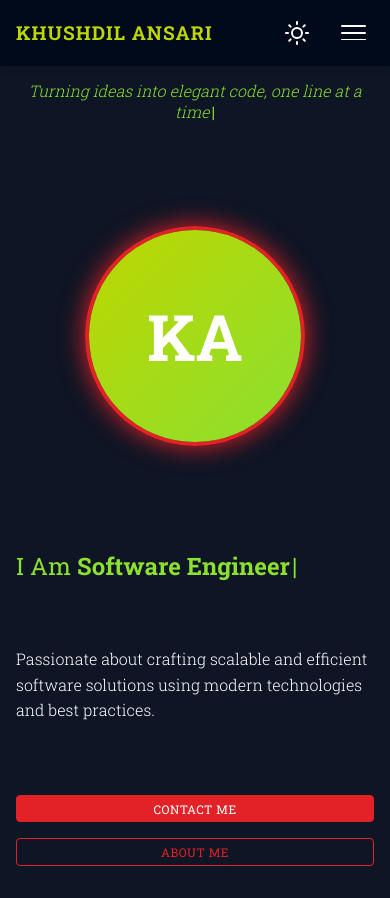
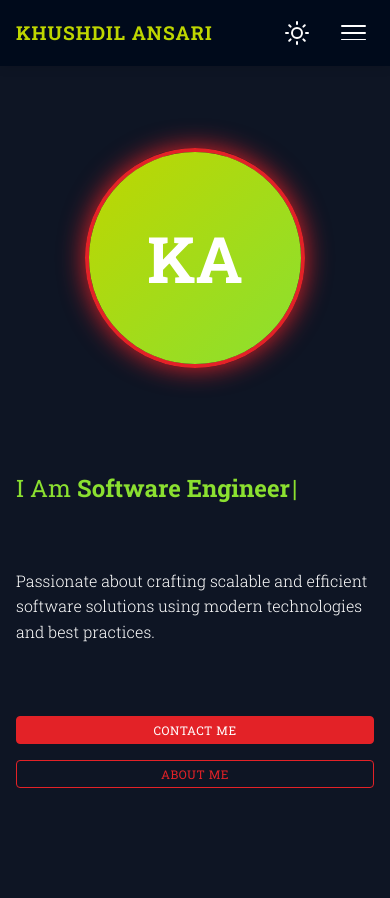
Before and after one commit to Khushdil380/khushdil-ansari-portfolio, a React (Create React App) app in the folder client/: page / in a window 390 px wide. After the commit the page ends 844 px from the top, so only its background shows below. Built offline with nearby package versions, Linux system fonts and the light colour scheme.

Commit message:
Quote gap fixed

```diff
--- a/client/src/components/Hero/HeroSection.css
+++ b/client/src/components/Hero/HeroSection.css
@@ -1,3 +1,7 @@
+/* ========================================
+   HERO SECTION - BASE STYLES
+   ======================================== */
+
 .hero-section {
   min-height: 100vh;
   display: flex;
@@ -7,6 +11,7 @@
   background-color: var(--primary-bg);
 }
 
+/* Quote Text Section */
 .hero-quote-wrapper {
   max-width: 1400px;
   width: 100%;
@@ -14,6 +19,7 @@
   text-align: center;
 }
 
+/* Main Content Container */
 .hero-container {
   max-width: 1400px;
   margin: 0 auto;
@@ -24,12 +30,14 @@
   width: 100%;
 }
 
+/* Text Content Wrapper */
 .hero-content {
   display: flex;
   flex-direction: column;
   gap: 1rem;
 }
 
+/* Action Buttons */
 .hero-buttons {
   display: flex;
   gap: 1.5rem;
@@ -37,20 +45,51 @@
   flex-wrap: wrap;
 }
 
-/* Mobile: Show image at top */
+/* Image Display - Mobile shows at top, Desktop shows on right */
 .hero-image-mobile {
   display: flex;
   justify-content: center;
   order: -1;
 }
 
-/* Desktop: Hide mobile image, show desktop image on right */
 .hero-image-desktop {
   display: none;
 }
 
-/* Desktop Layout */
-@media (min-width: 769px) {
+/* ========================================
+   RESPONSIVE BREAKPOINTS
+   ======================================== */
+
+/* MOBILE: 0px - 480px (Phones) */
+@media (max-width: 480px) {
+  .hero-section {
+    padding: 0.1rem 1rem 2rem;
+    min-height: auto;
+  }
+
+  .hero-buttons {
+    flex-direction: column;
+    gap: 1rem;
+  }
+
+  .hero-buttons button {
+    width: 100%;
+  }
+}
+
+/* TABLET: 481px - 1024px (iPads, Tablets) */
+@media (min-width: 481px) and (max-width: 1024px) {
+  .hero-section {
+    padding: 0.1rem 1.5rem 2rem;
+  }
+
+  .hero-container {
+    gap: 2rem;
+  }
+}
+
+/* DESKTOP/LAPTOP: 1025px+ (Large screens) */
+@media (min-width: 1025px) {
   .hero-quote-wrapper {
     margin: 0 auto 1.5rem;
   }
@@ -73,31 +112,3 @@
     padding-right: 2rem;
   }
 }
-
-/* Tablet adjustments */
-@media (max-width: 1024px) and (min-width: 769px) {
-  .hero-section {
-    padding: 5rem 1.5rem 2rem;
-  }
-
-  .hero-container {
-    gap: 2rem;
-  }
-}
-
-/* Mobile adjustments */
-@media (max-width: 768px) {
-  .hero-section {
-    padding: 5rem 1rem 2rem;
-    min-height: auto;
-  }
-
-  .hero-buttons {
-    flex-direction: column;
-    gap: 1rem;
-  }
-
-  .hero-buttons button {
-    width: 100%;
-  }
-}
```
